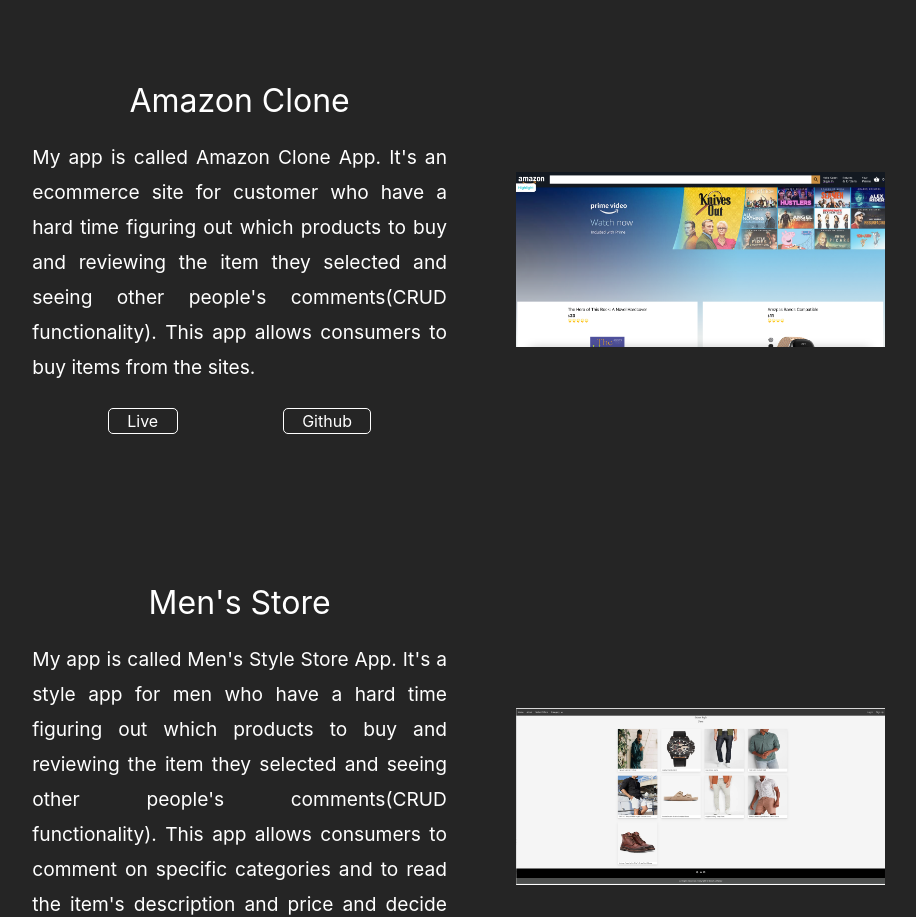
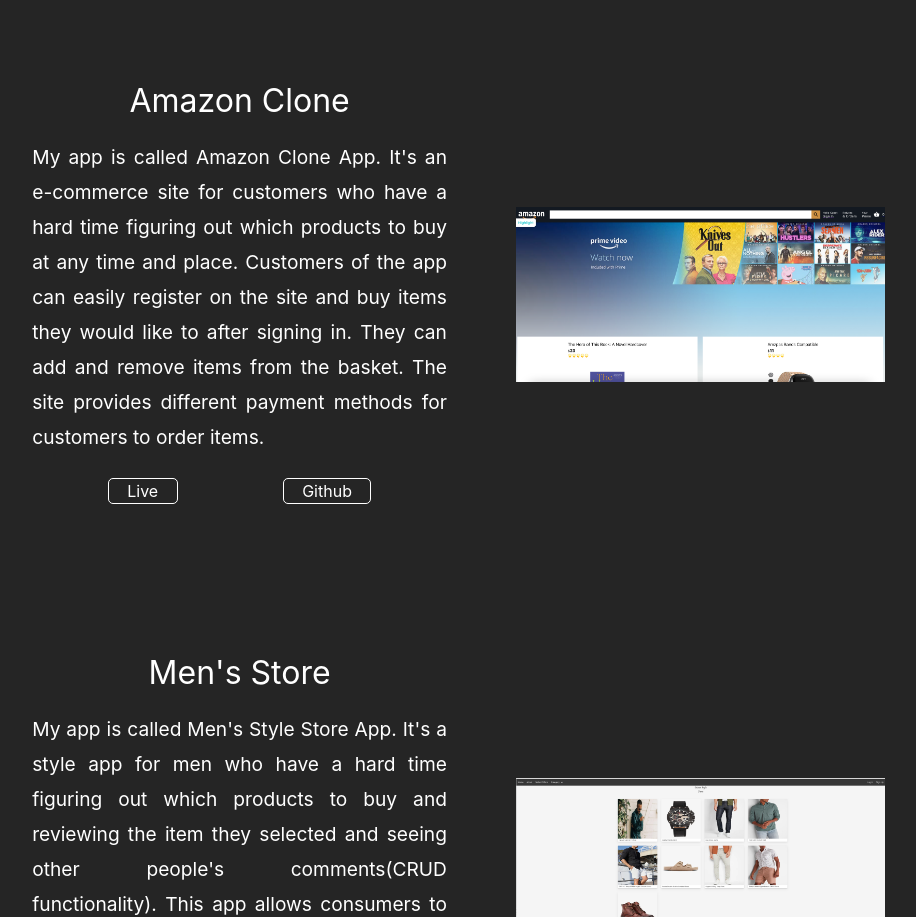
Before and after one commit to BISrat3/Portfolio, a React (Create React App) app: page / in a window 1280 px wide. Shown: the part 2589-3506 px from the top of the page, without its empty margins (170-1086 px from the left). Built offline with nearby package versions, Linux system fonts and the light colour scheme.

Commit message:
update projects

```diff
--- a/src/components/Projects/Projects.tsx
+++ b/src/components/Projects/Projects.tsx
@@ -16,7 +16,7 @@
                 <div className={styles.projectImgContainer}><img src={AmazonClone} alt='Amazon clone application ' className={styles.projectImg} /></div>
                 <div className={styles.project}>
                     <h2 className={styles.projectHeader}>Amazon Clone</h2>
-                    <p className={`${styles.projectDesc} ${styles.projectFourDesc}`}>My app is called Amazon Clone App. It's an ecommerce site for customer who have a hard time figuring out which products to buy and reviewing the item they selected and seeing other people's comments(CRUD functionality). This app allows consumers to buy items from the sites. </p>
+                    <p className={`${styles.projectDesc} ${styles.projectFourDesc}`}>My app is called Amazon Clone App. It's an e-commerce site for customers who have a hard time figuring out which products to buy at any time and place. Customers of the app can easily register on the site and buy items they would like to after signing in. They can add and remove items from the basket. The site provides different payment methods for customers to order items.</p>
                     <div className={styles.projectLinkContainer3}>
                         <a href="https://challenge-12a45.web.app/" target='_blank' rel='noreferrer' className={styles.projectLink}>Live</a>
                         <a href='https://github.com/BISrat3/amazon-clone-react'
```
